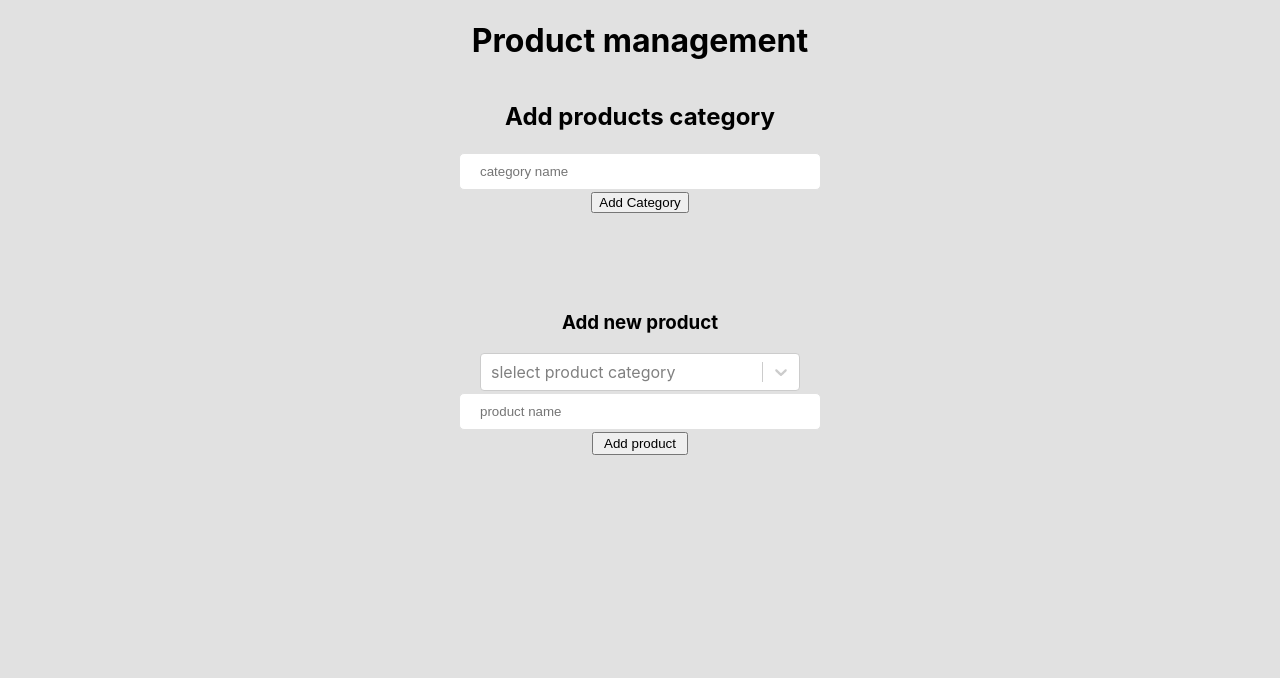
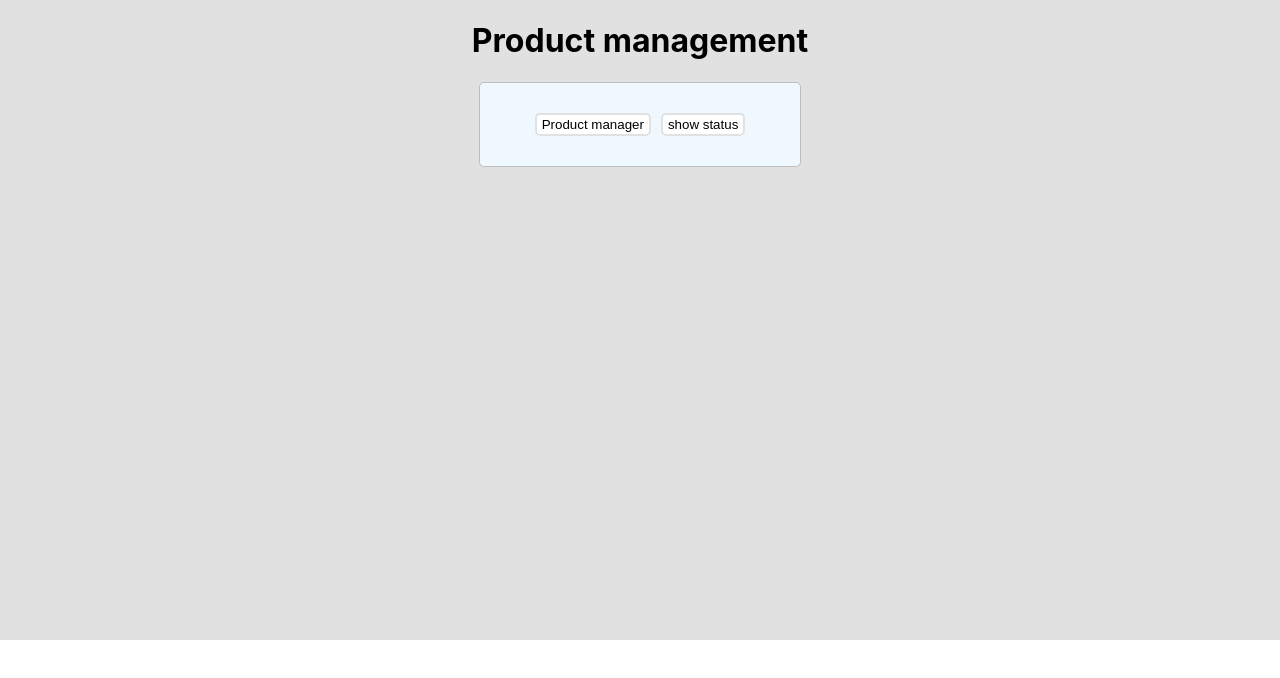
Before and after one commit to ZahraNejati79/product-management, a React (Create React App) app: page / in a window 1280 px wide. Shown: the top 678 px of the page. Built offline with nearby package versions, Linux system fonts and the light colour scheme.

Commit message:
status shoe management

```diff
--- a/src/App.css
+++ b/src/App.css
@@ -7,5 +7,6 @@
   flex-direction: column;
   align-items: center;
   background-color: #e1e1e1;
-  height: 100rem;
+  height: 40rem;
+  width: 100%;
 }
--- a/src/Components/ProductForm/ProductForm.module.css
+++ b/src/Components/ProductForm/ProductForm.module.css
@@ -19,3 +19,16 @@
 .productForm button {
   padding: 2px 10px;
 }
+button {
+  border: none;
+  padding: 2px 5px;
+  background-color: #ffffff;
+  margin: 10px 5px;
+  border: 2px solid #e1e1e1;
+  border-radius: 5px;
+}
+button:focus {
+  background-color: #e1e1e1;
+  border-radius: 5px;
+  margin: 10px 5px;
+}
--- a/src/Components/ProductManagement/ProductManagement.jsx
+++ b/src/Components/ProductManagement/ProductManagement.jsx
@@ -1,13 +1,15 @@
 import { useEffect, useState } from "react";
+import styles from "./ProductManagement.module.css";
 import CategoryForm from "../CategoryForm/CategoryForm";
 import ProductForm from "../ProductForm/ProductForm";
-import ProductList from "../ProductList/ProductList";
+import ShowManagement from "../ShowManagement/ShowMangement";
 
 const ProductManagement = () => {
   const [products, setProducts] = useState([]);
   const [category, setCategory] = useState([]);
   const [options, setOptions] = useState([]);
   const [selectedCategory, setSelectedCategory] = useState("");
+  const [show, setShow] = useState("");
 
   const selectCategory = (selectcategory) => {
     console.log("selectcC in selectCategory: ", selectcategory);
@@ -40,15 +42,39 @@ const ProductManagement = () => {
     console.log(category);
   };
 
+  const ManagerHandler = () => {
+    setShow("true");
+  };
+  const showHandler = () => {
+    setShow("false");
+  };
+  const exiteHandler = () => {
+    setShow("");
+  };
+
   return (
+    <div className={styles.productManager}>
+      {show === "" ? (
+        <>
+          <button onClick={ManagerHandler}>Product manager</button>
+          <button onClick={showHandler}>show status</button>
+        </>
+      ) : show === "true" ? (
         <div>
+          <button onClick={exiteHandler}> exite</button>
           <CategoryForm
             submitHandler={addCategory}
             options={options}
             selectCategory={selectCategory}
           />
           <ProductForm submitHandler={addProduct} />
-      <ProductList products={products} />
+        </div>
+      ) : (
+        <div>
+          <button onClick={exiteHandler}> exite</button>
+          <ShowManagement products={products} category={category} />
+        </div>
+      )}
     </div>
   );
 };
--- /dev/null
+++ b/src/Components/ProductManagement/ProductManagement.module.css
@@ -0,0 +1,6 @@
+.productManager {
+  border: 1px solid #bdbdbd;
+  background-color: aliceblue;
+  padding: 20px 50px;
+  border-radius: 5px;
+}
--- /dev/null
+++ b/src/Components/ShowManagement/ShowMangement.jsx
@@ -0,0 +1,13 @@
+import { useState } from "react";
+import ProductList from "../ProductList/ProductList";
+
+const ShowManagement = ({ products, category }) => {
+  const [prooducts, setproducts] = useState(products);
+  return (
+    <div>
+      <ProductList products={prooducts} />
+    </div>
+  );
+};
+
+export default ShowManagement;
```
Lines whose indentation alone changed are shown as unchanged.
